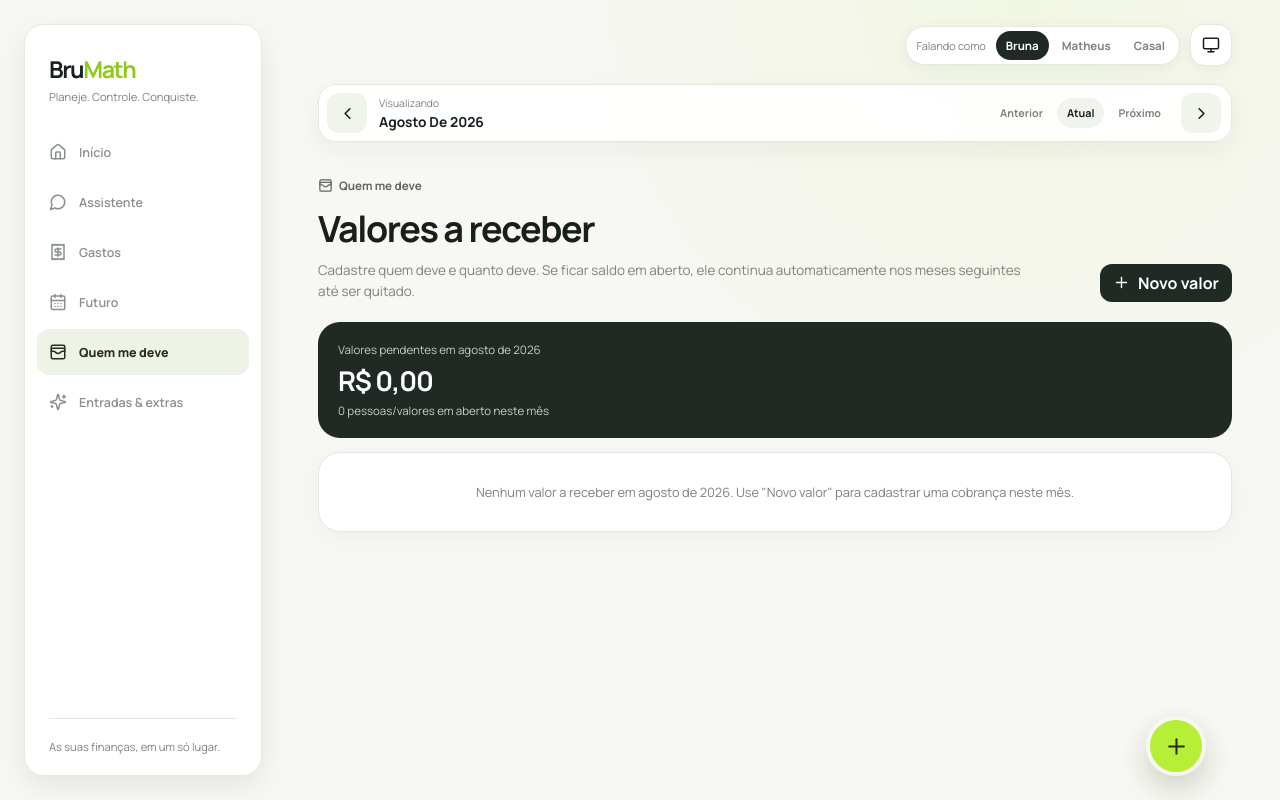
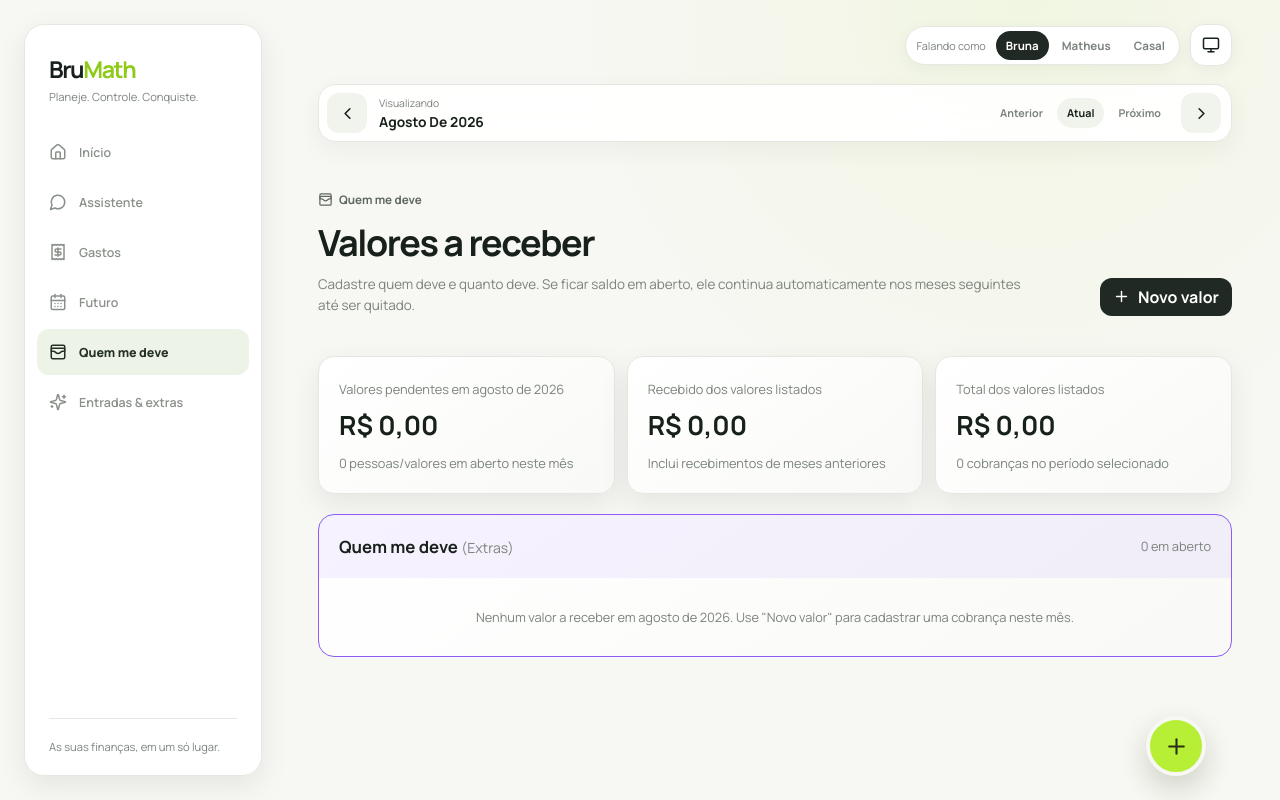
Before and after one commit to buraven/BruMath, a Next.js app: page / in a window 1280 px wide. Both pictures are taken after a click on the button "Quem me deve?". Built offline with nearby package versions, Linux system fonts and the light colour scheme.

Commit message:
feat: redesign receivables and extra income screens

```diff
--- a/components/finance/DebtSection.tsx
+++ b/components/finance/DebtSection.tsx
@@ -1,4 +1,5 @@
 import { Pencil, Plus, Trash2, WalletCards } from "lucide-react";
+import styles from "./Receipts.module.css";
 
 type DebtItem = {
   id: number;
@@ -46,7 +47,7 @@ export function DebtSection({
   onReceive,
 }: DebtSectionProps) {
   return (
-    <section className="section">
+    <section className={`${styles.screen} ${styles.debts}`}>
       <div className="page-heading">
         <div>
           <span className="eyebrow">
@@ -66,38 +67,80 @@ export function DebtSection({
           <Plus size={17} /> Novo valor
         </button>
       </div>
-      <div className="debt-total-card">
+      <div className={styles.summary}>
+        <article>
           <span>Valores pendentes em {monthName}</span>
           <strong>{formatMoney(totalPending)}</strong>
           <small>{openCount} pessoas/valores em aberto neste mês</small>
+        </article>
+        <article>
+          <span>Recebido dos valores listados</span>
+          <strong>
+            {formatMoney(debts.reduce((total, debt) => total + debt.paid, 0))}
+          </strong>
+          <small>Inclui recebimentos de meses anteriores</small>
+        </article>
+        <article>
+          <span>Total dos valores listados</span>
+          <strong>
+            {formatMoney(debts.reduce((total, debt) => total + debt.amount, 0))}
+          </strong>
+          <small>{debts.length} cobranças no período selecionado</small>
+        </article>
       </div>
-      <div className="debt-list">
+      <div className={styles.list}>
+        <div className={styles.listHeading}>
+          <h2>
+            Quem me deve <small>(Extras)</small>
+          </h2>
+          <span>{openCount} em aberto</span>
+        </div>
         {debts.length ? (
           debts.map((debt) => {
             const remaining = Math.max(0, debt.amount - debt.paid);
             return (
-              <div className="debt-row" key={debt.id}>
-                <div>
+              <article className={styles.row} key={debt.id}>
+                <div className={styles.details}>
                   <strong>{debt.person}</strong>
                   <span>
                     {debt.note || "Valor a receber"} ·{" "}
                     {destinationLabel(debt.destination)} ·{" "}
                     {formatMonth(debt.month || fallbackMonth)}
                   </span>
-                  {debt.paid > 0 && (
-                    <small>
-                      Recebido {formatMoney(debt.paid)} de{" "}
-                      {formatMoney(debt.amount)} · restante{" "}
-                      {formatMoney(remaining)}
+                  <div className={styles.receiptAmounts}>
+                    <small className={styles.received}>
+                      {formatMoney(debt.paid)} recebidos
                     </small>
+                    <small
+                      className={
+                        remaining > 0 ? styles.pending : styles.received
+                      }
+                    >
+                      {remaining > 0
+                        ? `${formatMoney(remaining)} em aberto`
+                        : "Quitado"}
+                    </small>
+                  </div>
+                  <progress
+                    className={styles.progress}
+                    max={Math.max(debt.amount, 1)}
+                    value={Math.min(
+                      Math.max(debt.paid, 0),
+                      Math.max(debt.amount, 1),
                     )}
+                    aria-label={`Valor recebido de ${debt.person}`}
+                  />
                 </div>
-                <strong>{formatMoney(remaining)}</strong>
+                <div className={styles.amount}>
+                  <small>Valor total</small>
+                  <strong>{formatMoney(debt.amount)}</strong>
+                </div>
+                <div className={styles.actions}>
                   <button
                     type="button"
                     className="icon-button"
                     onClick={() => onEdit(debt)}
-                  aria-label="Editar dívida"
+                    aria-label={`Editar dívida de ${debt.person}`}
                   >
                     <Pencil size={15} />
                   </button>
@@ -105,7 +148,7 @@ export function DebtSection({
                     type="button"
                     className="icon-button danger-icon"
                     onClick={() => onDelete(debt.id)}
-                  aria-label="Excluir dívida"
+                    aria-label={`Excluir dívida de ${debt.person}`}
                   >
                     <Trash2 size={15} />
                   </button>
@@ -118,6 +161,7 @@ export function DebtSection({
                     {remaining <= 0 ? "Recebido" : "Recebi"}
                   </button>
                 </div>
+              </article>
             );
           })
         ) : (
--- a/components/finance/IncomeSection.tsx
+++ b/components/finance/IncomeSection.tsx
@@ -1,4 +1,5 @@
 import { Pencil, Plus, Trash2, WalletCards } from "lucide-react";
+import styles from "./Receipts.module.css";
 
 type IncomeItem = {
   id: number;
@@ -34,30 +35,91 @@ export function IncomeSection({
   onDelete,
 }: IncomeSectionProps) {
   return (
-    <section className="section">
+    <section className={`${styles.screen} ${styles.income}`}>
       <div className="page-heading">
         <div>
-          <span className="eyebrow"><WalletCards size={15} /> O que entra</span>
+          <span className="eyebrow">
+            <WalletCards size={15} /> O que entra
+          </span>
           <h1>Entradas de {monthName}</h1>
-          <p>Salário, reembolsos e recebimentos ficam separados dos gastos. A renda base é editada em Orçamento.</p>
+          <p>
+            Salário, reembolsos e recebimentos ficam separados dos gastos. A
+            renda base é editada em Orçamento.
+          </p>
         </div>
-        <button type="button" className="primary-button compact" onClick={onCreate}><Plus size={17} /> Nova entrada</button>
+        <button
+          type="button"
+          className="primary-button compact"
+          onClick={onCreate}
+        >
+          <Plus size={17} /> Nova entrada
+        </button>
       </div>
-      <div className="future-summary">
-        <div><span>Renda base</span><strong>{formatMoney(income)}</strong></div>
-        <div><span>Entradas extras</span><strong>{formatMoney(extraIncome)}</strong></div>
-        <div><span>Total disponível antes dos gastos</span><strong>{formatMoney(totalAvailable)}</strong></div>
+      <div className={styles.summary}>
+        <article>
+          <span>Renda base</span>
+          <strong>{formatMoney(income)}</strong>
+          <small>Configurada no orçamento</small>
+        </article>
+        <article>
+          <span>Entradas extras</span>
+          <strong>{formatMoney(extraIncome)}</strong>
+          <small>Recebimentos adicionais no mês</small>
+        </article>
+        <article>
+          <span>Total disponível antes dos gastos</span>
+          <strong>{formatMoney(totalAvailable)}</strong>
+          <small>Conforme o mês selecionado</small>
+        </article>
       </div>
-      <div className="income-list">
-        {entries.length ? entries.map(entry => (
-          <div className="income-row" key={entry.id}>
-            <div className="income-icon"><WalletCards size={18} /></div>
-            <div><strong>{entry.title}</strong><span>{entry.who} · {entry.destination === "cartao" ? "cartão" : "conta"}{entry.note ? ` · ${entry.note}` : ""}</span></div>
-            <strong>{formatMoney(entry.amount)}</strong>
-            <button type="button" className="icon-button" onClick={() => onEdit(entry)}><Pencil size={15} /></button>
-            <button type="button" className="icon-button danger-icon" onClick={() => onDelete(entry.id)}><Trash2 size={15} /></button>
-          </div>
-        )) : <div className="empty-state">Nenhuma entrada extra neste mês.</div>}
+      <div className={styles.list}>
+        <div className={styles.listHeading}>
+          <h2>O que entra</h2>
+          <span>{entries.length} entradas extras</span>
+        </div>
+        {entries.length ? (
+          entries.map((entry) => (
+            <article className={styles.row} key={entry.id}>
+              <div className={styles.details}>
+                <strong>{entry.title}</strong>
+                <span>
+                  {entry.who} ·{" "}
+                  {entry.destination === "cartao" ? "cartão" : "conta"}
+                  {entry.note ? ` · ${entry.note}` : ""}
+                </span>
+                <time dateTime={entry.date}>
+                  {entry.date.split("-").reverse().join("/")}
+                </time>
+              </div>
+              <div className={styles.amount}>
+                <small>Entrada</small>
+                <strong className={styles.received}>
+                  {formatMoney(entry.amount)}
+                </strong>
+              </div>
+              <div className={styles.actions}>
+                <button
+                  type="button"
+                  className="icon-button"
+                  aria-label={`Editar entrada ${entry.title}`}
+                  onClick={() => onEdit(entry)}
+                >
+                  <Pencil size={15} />
+                </button>
+                <button
+                  type="button"
+                  className="icon-button danger-icon"
+                  aria-label={`Excluir entrada ${entry.title}`}
+                  onClick={() => onDelete(entry.id)}
+                >
+                  <Trash2 size={15} />
+                </button>
+              </div>
+            </article>
+          ))
+        ) : (
+          <div className="empty-state">Nenhuma entrada extra neste mês.</div>
+        )}
       </div>
     </section>
   );
--- /dev/null
+++ b/components/finance/Receipts.module.css
@@ -0,0 +1,141 @@
+.screen {
+  display: grid;
+  gap: var(--space-5);
+  padding-block: var(--space-5);
+  min-width: 0;
+  overflow-wrap: anywhere;
+}
+.debts {
+  --receipt-accent: var(--color-secondary);
+}
+.income {
+  --receipt-accent: var(--color-accent-strong);
+}
+.summary {
+  display: grid;
+  grid-template-columns: repeat(3, minmax(0, 1fr));
+  gap: var(--space-3);
+}
+.summary article {
+  min-width: 0;
+  padding: var(--space-5);
+  border: 1px solid var(--line);
+  border-radius: var(--radius-lg);
+  background: var(--surface-card-gradient);
+  box-shadow: var(--shadow-card);
+}
+.summary strong {
+  display: block;
+  margin-block: var(--space-2);
+  font-size: clamp(1.2rem, 2.5vw, 1.65rem);
+}
+.summary span,
+.summary small,
+.details > span,
+.details time,
+.amount small,
+.listHeading > span {
+  color: var(--muted);
+  font-size: 0.8rem;
+}
+.list {
+  min-width: 0;
+  border: 1px solid var(--receipt-accent);
+  border-radius: var(--radius-lg);
+  background: var(--surface-card-gradient);
+  overflow: hidden;
+}
+.listHeading {
+  display: flex;
+  flex-wrap: wrap;
+  align-items: center;
+  justify-content: space-between;
+  gap: var(--space-2);
+  padding: var(--space-5);
+  background: color-mix(in srgb, var(--receipt-accent) 8%, transparent);
+}
+.listHeading h2 {
+  margin: 0;
+  font-size: 1.05rem;
+}
+.listHeading small {
+  color: var(--muted);
+  font-weight: normal;
+}
+.row {
+  display: grid;
+  grid-template-columns: minmax(0, 1fr) minmax(0, auto);
+  align-items: start;
+  gap: var(--space-4);
+  padding: var(--space-5);
+  border-top: 1px solid var(--line);
+}
+.details {
+  display: grid;
+  gap: var(--space-2);
+  min-width: 0;
+}
+.amount {
+  display: grid;
+  gap: var(--space-2);
+  text-align: right;
+}
+.receiptAmounts {
+  display: flex;
+  flex-wrap: wrap;
+  gap: var(--space-2) var(--space-4);
+}
+.received {
+  color: var(--color-primary);
+}
+.pending {
+  color: var(--danger);
+}
+.progress {
+  width: 100%;
+  height: var(--space-1);
+  border: 0;
+  border-radius: var(--radius-sm);
+  overflow: hidden;
+  background: var(--soft-track);
+  accent-color: var(--receipt-accent);
+}
+.progress::-webkit-progress-bar {
+  background: var(--soft-track);
+}
+.progress::-webkit-progress-value {
+  background: var(--receipt-accent);
+}
+.progress::-moz-progress-bar {
+  background: var(--receipt-accent);
+}
+.actions {
+  grid-column: 1 / -1;
+  display: flex;
+  flex-wrap: wrap;
+  justify-content: flex-end;
+  gap: var(--space-2);
+}
+@container workspace (max-width: 850px) {
+  .summary {
+    grid-template-columns: 1fr;
+  }
+}
+@media (max-width: 760px) {
+  .summary {
+    grid-template-columns: 1fr;
+  }
+}
+@container workspace (max-width: 480px) {
+  .row {
+    grid-template-columns: minmax(0, 1fr);
+  }
+  .amount {
+    text-align: left;
+  }
+  .row,
+  .listHeading,
+  .summary article {
+    padding: var(--space-4);
+  }
+}
```
Also changed, not shown: 1 other file (tests, documents, lock files or other folders). Lines whose indentation alone changed are shown as unchanged.
